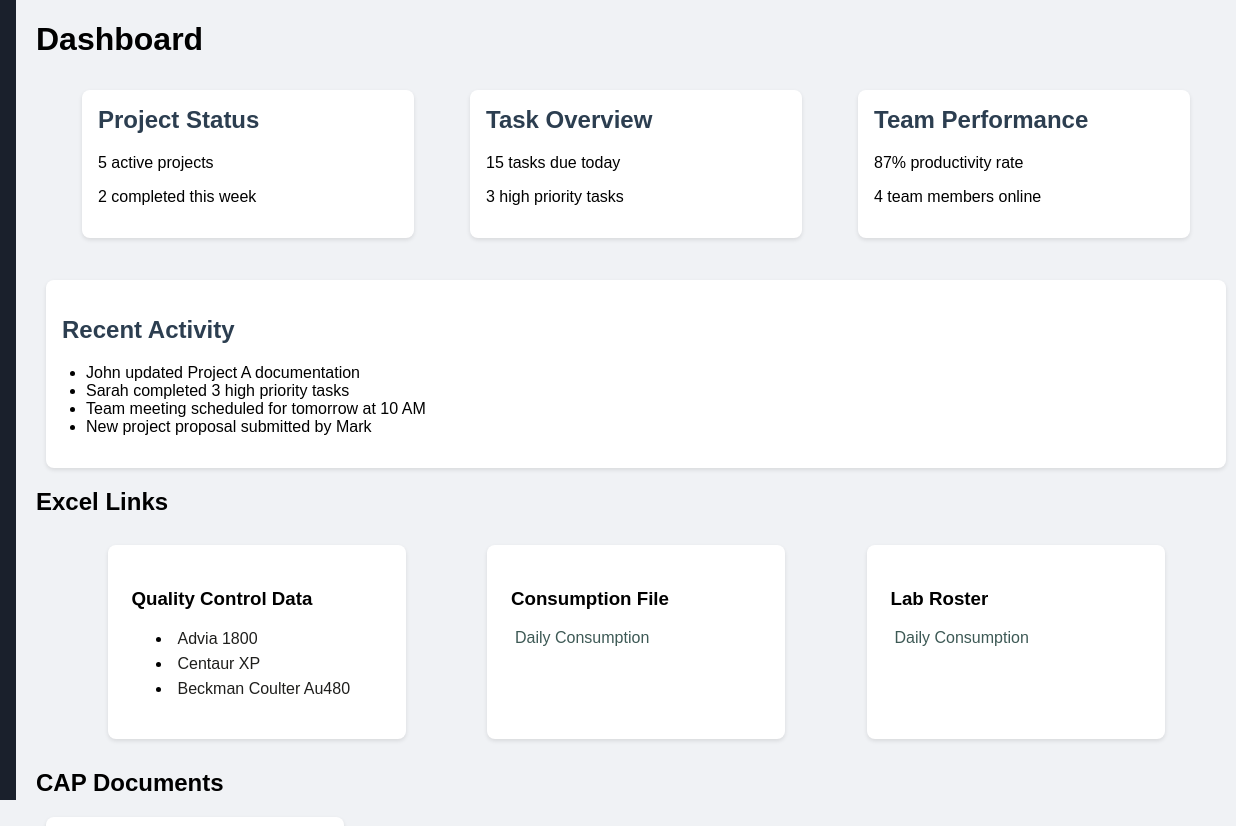
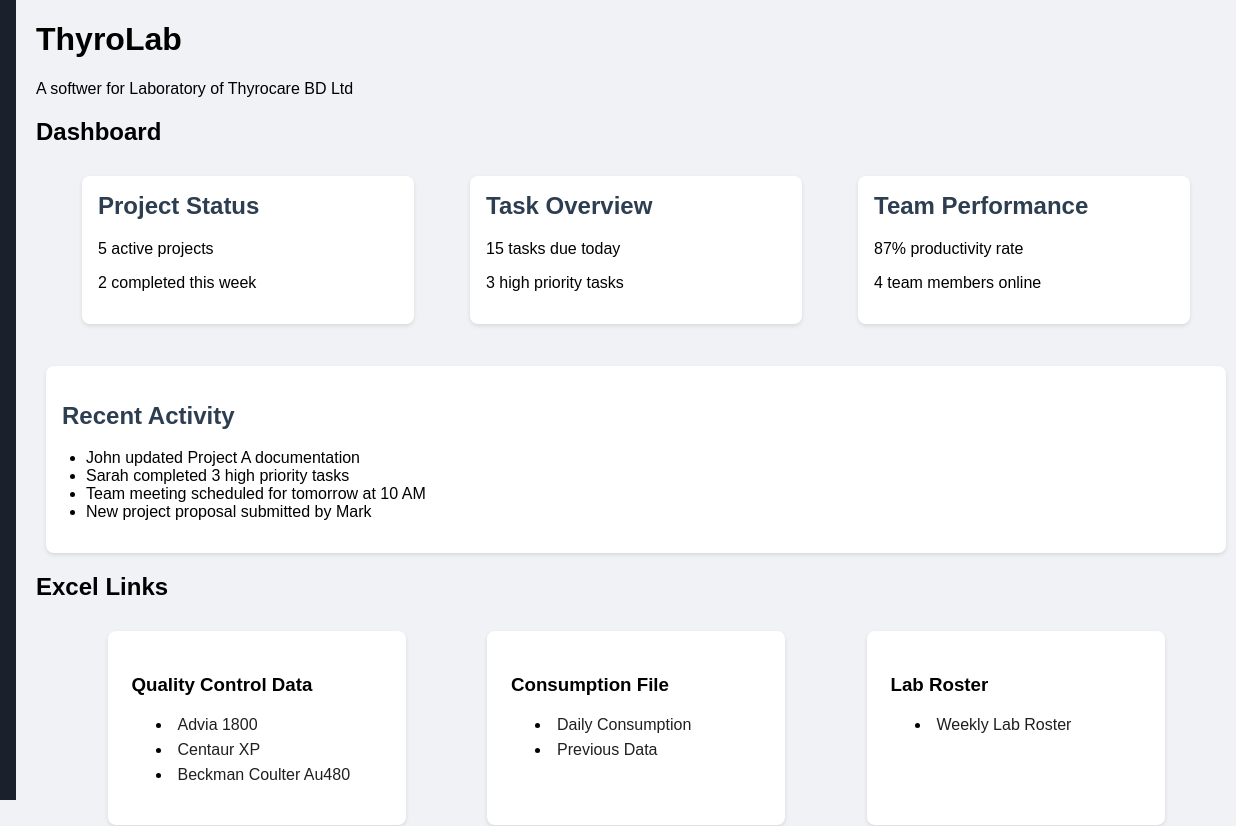
Before and after one commit to Thyrocarebd/.thyrolab, a plain HTML site: page index.html in a window 1280 px wide. Shown: the top 826 px of the page, 44-1280 px from the left. Drawn offline with nearby package versions, Linux system fonts and the light colour scheme.

Commit message:
Update index.html

```diff
--- a/index.html
+++ b/index.html
@@ -30,7 +30,7 @@
                     <a href="#"><i data-lucide="file-text"></i><span>Documents</span><i data-lucide="chevron-down" class="submenu-icon"></i></a>
                     <ul class="submenu">
                         <li><a href="#excel">Excel</a></li>
-                        <li><a href="#">CAP</a></li>
+                        <li><a href="#cap">CAP</a></li>
                         <li><a href="#">Websites</a></li>
                         <li><a href="#">Other</a></li>
                     </ul>
@@ -43,7 +43,13 @@
         </nav>
     </div>
     <main>
-        <h1>Dashboard</h1>
+        <header>
+            <div class="head">
+            <h1>ThyroLab</h1>
+            <p>A softwer for Laboratory of Thyrocare BD Ltd</p>
+        </div>
+        </header>
+        <h2>Dashboard</h2>
         <div class="card-container">
             <div class="card">
                 <h2>Project Status</h2>
@@ -70,8 +76,8 @@
                 <li>New project proposal submitted by Mark</li>
             </ul>
         </div>
-        <div class="excel" id="excel">
-            <h2>Excel Links</h2>
+        <div class="excel">
+            <h2 id="excel">Excel Links</h2>
            <div class="excel-container">
 
             <div class="ex-card">
@@ -91,16 +97,27 @@
 
             <div class="ex-card">
                 <h3>Consumption File</h3>
+                <ul>
+                <li>
                 <a href="https://docs.google.com/spreadsheets/d/1He_tpa8Cg1pMqMAnksJvHuXpj3P69s2L1qPC6d531B0/edit?usp=sharing" target="_blank" rel="noopener noreferrer">Daily Consumption</a>
+            </li>
+            <li>
+                <a href="https://drive.google.com/drive/folders/1IKtvRKJZ_QT7aIyvDZOnHHir3zF6IDwn?usp=sharing" target="_blank" rel="noopener noreferrer">Previous Data</a>
+            </li>
+        </ul>
             </div>
 
             <div class="ex-card">
                 <h3>Lab Roster</h3>
-                <a href="https://docs.google.com/spreadsheets/d/1He_tpa8Cg1pMqMAnksJvHuXpj3P69s2L1qPC6d531B0/edit?usp=sharing" target="_blank" rel="noopener noreferrer">Daily Consumption</a>
+                <ul>
+                    <li>
+                <a href="https://docs.google.com/spreadsheets/d/1dkaam-kU75n3Rp2of8Ol50oaMUSSa2z7Yb44ubDnk6c/edit?usp=sharing" target="_blank" rel="noopener noreferrer">Weekly Lab Roster</a>
+            </li>
+            </ul>
             </div>
         </div>
 
-        <div class="cap">
+        <div class="cap" id="cap">
             <h2>CAP Documents</h2>
         </div>
 
```
